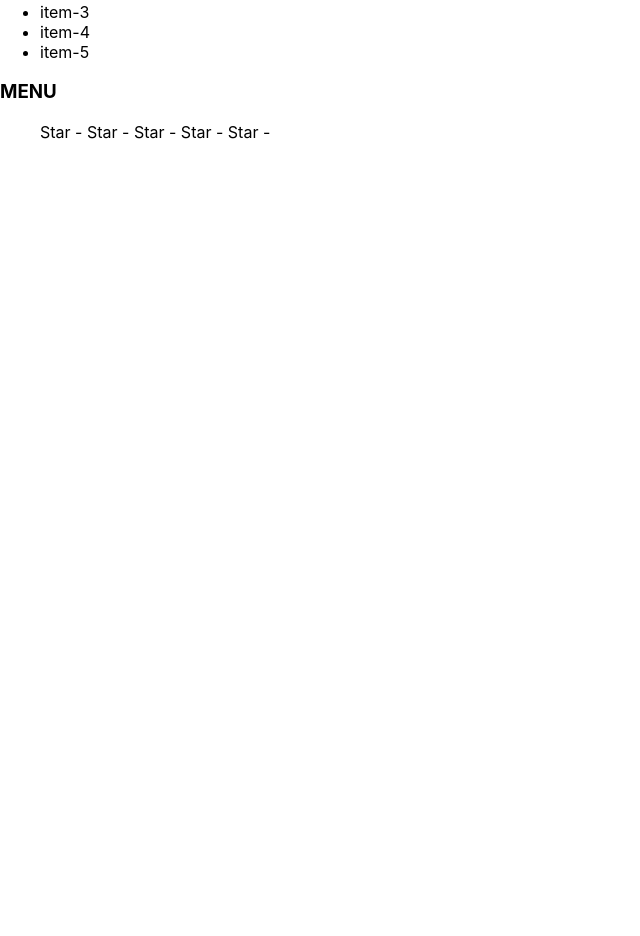
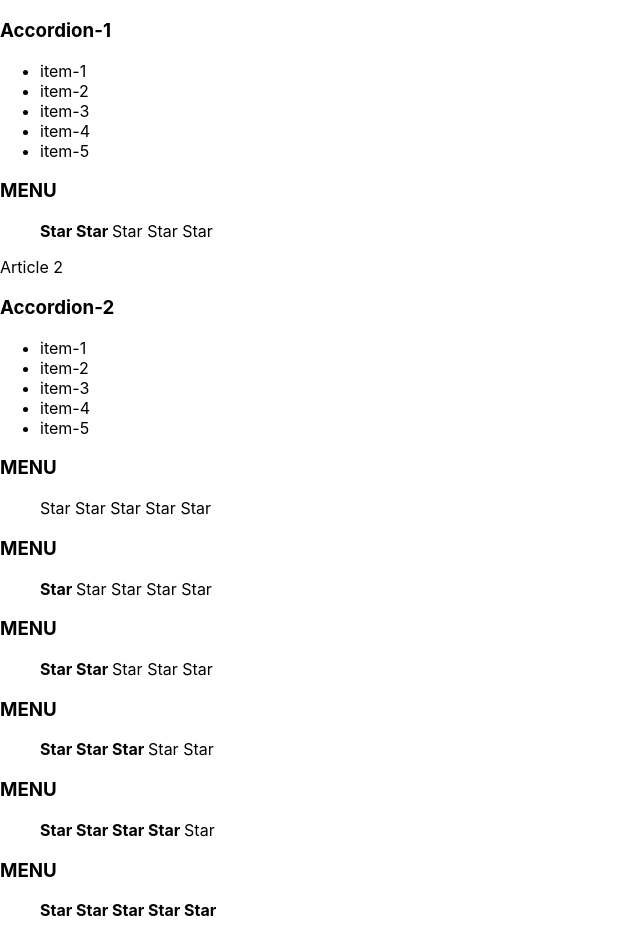
Before and after one commit to maxmajorov/fullstack-client, a React (Create React App) app: page / in a window 1280 px wide. Shown: the part 162-1098 px from the top of the page, without its empty margins (0-640 px from the left). Before the commit the page ends 800 px from the top, so only its background shows below. Built offline with nearby package versions, Linux system fonts and the light colour scheme.

Commit message:
feat: done homerwork on four videolesson

```diff
--- a/src/App.tsx
+++ b/src/App.tsx
@@ -1,17 +1,30 @@
 import React from "react";
 import "./App.css";
 import Rating from "./components/Rating/Rating";
-import AppTitle from "./components/AppTitle/AppTitle";
 import Accordion from "./components/Accordion/Accordion";
 
 function App() {
   return (
     <div>
-      <AppTitle />
-      <Accordion />
-      <Rating />
+      <PageTitle title={"My first React App with TypeScript"} />
+      <PageTitle title={"Second page"} />
+      Article 1
+      <Accordion title={"Accordion-1"} />
+      <Rating value={2} />
+      Article 2
+      <Accordion title={"Accordion-2"} />
+      <Rating value={0} />
+      <Rating value={1} />
+      <Rating value={2} />
+      <Rating value={3} />
+      <Rating value={4} />
+      <Rating value={5} />
     </div>
   );
 }
 
+function PageTitle(props: any) {
+  return <h1>{props.title}</h1>;
+}
+
 export default App;
--- a/src/components/Accordion/Accordion.tsx
+++ b/src/components/Accordion/Accordion.tsx
@@ -1,16 +1,16 @@
 import React from "react";
 
-function Accordion() {
+function Accordion(props: any) {
   return (
     <div>
-      <AccordionTitle />
+      <AccordionTitle title={props.title} />
       <AccordionBody />
     </div>
   );
 }
 
-function AccordionTitle() {
-  return <h3>Accordion</h3>;
+function AccordionTitle(props: any) {
+  return <h3>{props.title}</h3>;
 }
 
 function AccordionBody() {
--- a/src/components/AppTitle/AppTitle.tsx
+++ /dev/null
@@ -1,7 +0,0 @@
-import React from "react";
-
-function AppTitle() {
-  return <h1>It's my first react app with typescript</h1>;
-}
-
-export default AppTitle;
--- a/src/components/Rating/Rating.tsx
+++ b/src/components/Rating/Rating.tsx
@@ -1,10 +1,10 @@
 import React from "react";
 
-function Rating() {
+function Rating(props: any) {
   return (
     <div>
       <RatingTitle />
-      <RatingBody />
+      <RatingBody value={props.value} />
     </div>
   );
 }
@@ -13,20 +13,83 @@ function RatingTitle() {
   return <h3>MENU</h3>;
 }
 
-function RatingBody() {
+function RatingBody(props: any) {
+  if (props.value === 1) {
+    return (
+      <ul>
+        <RatingStar selected={true} />
+        <RatingStar selected={false} />
+        <RatingStar selected={false} />
+        <RatingStar selected={false} />
+        <RatingStar selected={false} />
+      </ul>
+    );
+  }
+  if (props.value === 2) {
+    return (
+      <ul>
+        <RatingStar selected={true} />
+        <RatingStar selected={true} />
+        <RatingStar selected={false} />
+        <RatingStar selected={false} />
+        <RatingStar selected={false} />
+      </ul>
+    );
+  }
+  if (props.value === 3) {
+    return (
+      <ul>
+        <RatingStar selected={true} />
+        <RatingStar selected={true} />
+        <RatingStar selected={true} />
+        <RatingStar selected={false} />
+        <RatingStar selected={false} />
+      </ul>
+    );
+  }
+  if (props.value === 4) {
+    return (
+      <ul>
+        <RatingStar selected={true} />
+        <RatingStar selected={true} />
+        <RatingStar selected={true} />
+        <RatingStar selected={true} />
+        <RatingStar selected={false} />
+      </ul>
+    );
+  }
+  if (props.value === 5) {
+    return (
+      <ul>
+        <RatingStar selected={true} />
+        <RatingStar selected={true} />
+        <RatingStar selected={true} />
+        <RatingStar selected={true} />
+        <RatingStar selected={true} />
+      </ul>
+    );
+  }
   return (
     <ul>
-      <RatingStar />
-      <RatingStar />
-      <RatingStar />
-      <RatingStar />
-      <RatingStar />
+      <RatingStar selected={false} />
+      <RatingStar selected={false} />
+      <RatingStar selected={false} />
+      <RatingStar selected={false} />
+      <RatingStar selected={false} />
     </ul>
   );
 }
 
-function RatingStar() {
-  return <span>Star - </span>;
+function RatingStar(props: any) {
+  if (props.selected === true) {
+    return (
+      <span>
+        <b>Star </b>
+      </span>
+    );
+  } else {
+    return <span>Star </span>;
+  }
 }
 
 export default Rating;
```
